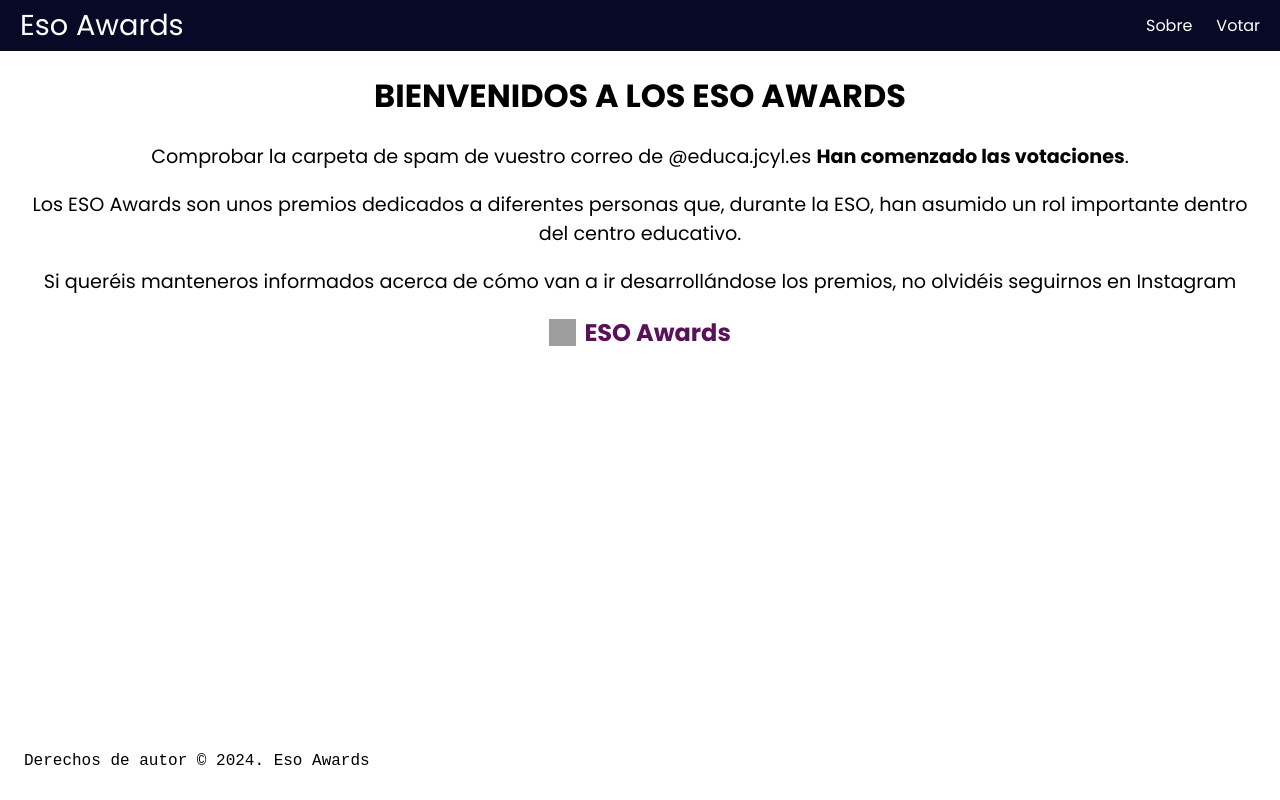
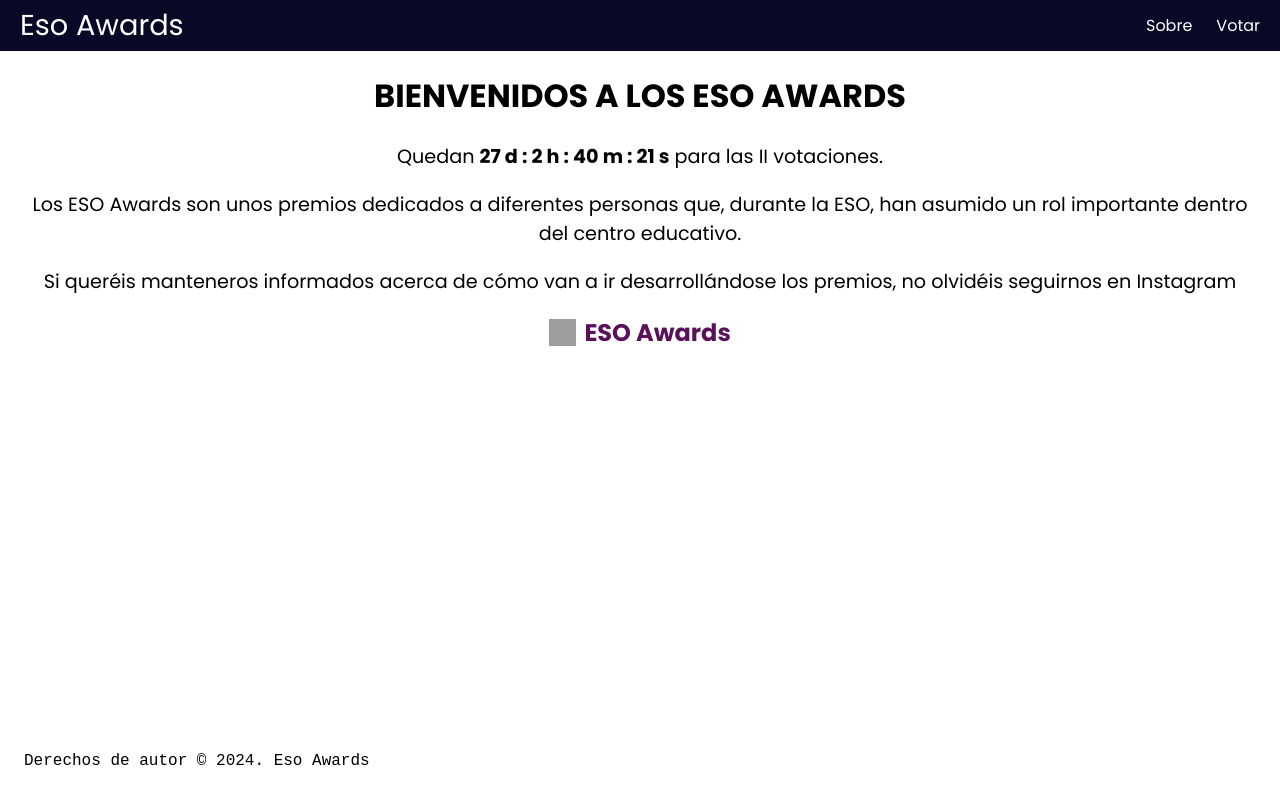
Before and after one commit to EsJoseVi/EsoAwards, a React (Create React App) app: page / in a window 1280 px wide. Built offline with nearby package versions, Linux system fonts and the light colour scheme; grey boxes are pictures that could not be loaded.

Commit message:
Changed second votation date

```diff
--- a/src/pages/Home.js
+++ b/src/pages/Home.js
@@ -1,13 +1,40 @@
 /*Pagina de bienvenida default "/" */
 import Instagram from "../components/Instagram"
+import { useState } from "react";
 
+function getTime(){
+    const endtime = 'May 20 2024 17:30:00 ';
+    const total = Date.parse(endtime) - Date.parse(new Date());
+    const seconds = Math.floor( (total/1000) % 60 );
+    const minutes = Math.floor( (total/1000/60) % 60 );
+    const hours = Math.floor( (total/(1000*60*60)) % 24 );
+    const days = Math.floor( total/(1000*60*60*24) );
+
+    return {
+      total,
+      days,
+      hours,
+      minutes,
+      seconds
+    };
+  }
 
 export default function Home (){
+    const [day, setDay] = useState(0);
+    const [hours, setHours] = useState(0);
+    const [minutes, setMinutes] = useState(0);
+    const [seconds, setSeconds] = useState(0);
+    setInterval(function(){
+        setDay(getTime().days);
+        setHours(getTime().hours);
+        setMinutes(getTime().minutes);
+        setSeconds(getTime().seconds);
+    }, 1000);
     return (
         <div>
             <h1 className="Title">BIENVENIDOS A LOS ESO AWARDS</h1>
             <p className="Info">
-                Comprobar la carpeta de spam de vuestro correo de @educa.jcyl.es <span>Han comenzado las votaciones</span>.
+                Quedan <span>{day} d : {hours} h : {minutes} m : {seconds} s</span> para las II votaciones.
             </p>
             <p className="Info">
                 Los ESO Awards son unos premios dedicados a diferentes personas que, durante la ESO, han
--- a/src/pages/Sobre.js
+++ b/src/pages/Sobre.js
@@ -56,7 +56,7 @@ export default function Sobre() {
                 La votación se abrirá el <span>24/4/2024 y terminará el 30/4/2024</span>.
             </p>
             <p className="Info">
-                La segunda votación se abrirá el <span>15/5/2024 y terminará el 10/6/2024</span>.
+                La segunda votación se abrirá el <span>20/5/2024 y terminará el 10/6/2024</span>.
                 En esta última votación, de los 4-5 nominados que hayan salido en cada premio, se elegirá al
                 ganador.
             </p>
```
